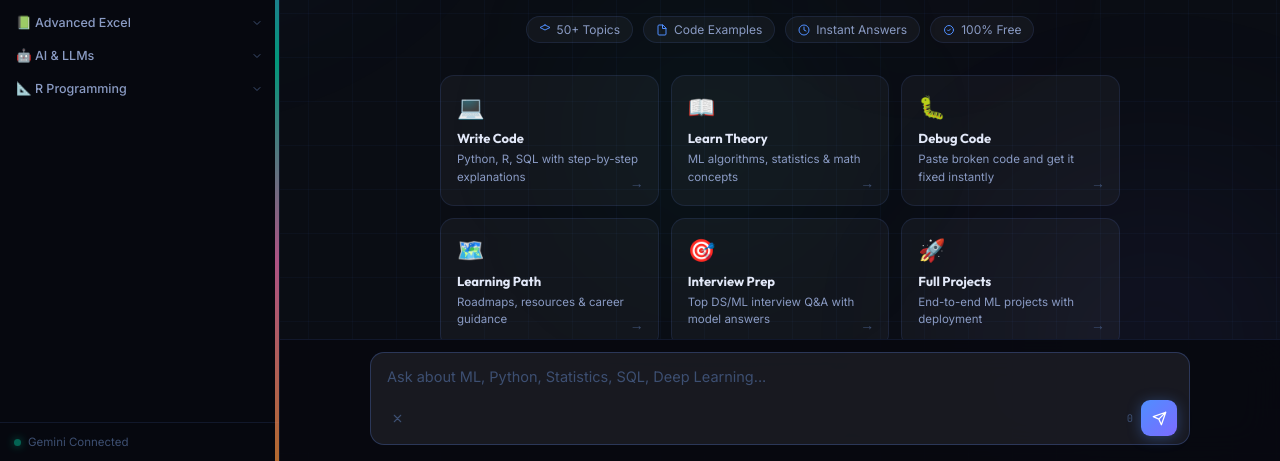
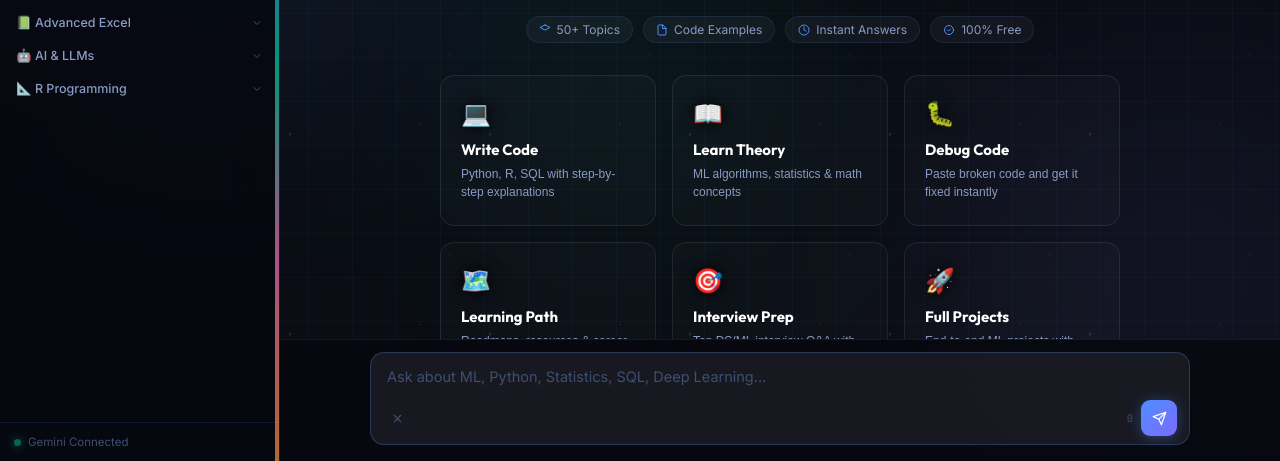
Before and after one commit to Devendragirase04/Data_Science_Chat, a website: page index.html in a window 1280 px wide. Shown: the part 339-800 px from the top of the page. Drawn offline with Linux system fonts and the light colour scheme.

Commit message:
style: world-class visual upgrade with mouse-tracking glows, starfield background, and premium glassmorphism

```diff
--- a/index.html
+++ b/index.html
@@ -14,6 +14,7 @@
 
 <!-- BG -->
 <div class="bg-canvas">
+  <div class="stars"></div>
   <div class="bg-grid"></div>
   <div class="orb orb1"></div>
   <div class="orb orb2"></div>
--- a/style.css
+++ b/style.css
@@ -67,22 +67,46 @@ html, body {
     linear-gradient(90deg, rgba(79,142,255,.04) 1px, transparent 1px);
   background-size: 44px 44px;
 }
+/* Animated starfield background */
+.stars {
+  position: absolute;
+  top: 0; left: 0; width: 100%; height: 100%;
+  background: transparent;
+  z-index: 0;
+}
+.stars::after {
+  content: "";
+  position: absolute;
+  top: -100%; left: 0; width: 200%; height: 200%;
+  background-image:
+    radial-gradient(1px 1px at 20px 30px, #fff, rgba(0,0,0,0)),
+    radial-gradient(1px 1px at 40px 70px, #fff, rgba(0,0,0,0)),
+    radial-gradient(1.5px 1.5px at 50px 160px, rgba(255,255,255,0.5), rgba(0,0,0,0)),
+    radial-gradient(2px 2px at 90px 40px, #fff, rgba(0,0,0,0));
+  background-repeat: repeat;
+  background-size: 200px 200px;
+  animation: starsMove 120s linear infinite;
+  opacity: 0.15;
+}
+@keyframes starsMove { from { transform: translateY(0); } to { transform: translateY(50%); } }
+
 /* Neon orbital orbs */
 .orb {
   position: absolute;
   border-radius: 50%;
-  filter: blur(90px);
+  filter: blur(100px);
   pointer-events: none;
-  animation: orbFloat 14s ease-in-out infinite;
+  animation: orbFloat 20s ease-in-out infinite;
+  mix-blend-mode: screen;
 }
-.orb1 { width: 600px; height: 600px; top: -200px; left: -150px; background: radial-gradient(circle, rgba(79,142,255,.12) 0%, transparent 70%); }
-.orb2 { width: 500px; height: 500px; bottom: -150px; right: -100px; background: radial-gradient(circle, rgba(124,107,255,.09) 0%, transparent 70%); }
-.orb3 { width: 350px; height: 350px; top: 40%; left: 40%; background: radial-gradient(circle, rgba(0,212,168,.07) 0%, transparent 70%); }
-.orb4 { width: 250px; height: 250px; top: 20%; right: 20%; background: radial-gradient(circle, rgba(244,114,182,.05) 0%, transparent 70%); }
+.orb1 { width: 600px; height: 600px; top: -100px; left: -100px; background: radial-gradient(circle, rgba(79,142,255,0.15) 0%, transparent 75%); }
+.orb2 { width: 500px; height: 500px; bottom: -100px; right: -100px; background: radial-gradient(circle, rgba(124,107,255,0.12) 0%, transparent 75%); }
+.orb3 { width: 400px; height: 400px; top: 30%; left: 30%; background: radial-gradient(circle, rgba(0,212,168,0.1) 0%, transparent 75%); }
+
 @keyframes orbFloat {
-  0%, 100% { transform: translate(0,0); }
-  33% { transform: translate(25px, -20px); }
-  66% { transform: translate(-20px, 25px); }
+  0%, 100% { transform: translate(0,0) scale(1); }
+  33% { transform: translate(50px, -40px) scale(1.1); }
+  66% { transform: translate(-30px, 60px) scale(0.9); }
 }
 
 /* ---------------------------
@@ -94,14 +118,14 @@ html, body {
   top: 0;
   height: 100vh;
   width: var(--sw);
-  background: rgba(7,9,15,.95);
-  backdrop-filter: blur(24px);
-  -webkit-backdrop-filter: blur(24px);
-  border-right: 1px solid var(--border);
+  background: rgba(7,9,15,0.85);
+  backdrop-filter: blur(30px) saturate(180%);
+  -webkit-backdrop-filter: blur(30px) saturate(180%);
+  border-right: 1px solid rgba(255,255,255,0.08);
   display: flex;
   flex-direction: column;
   z-index: 100;
-  transition: transform .3s cubic-bezier(.4,0,.2,1);
+  transition: transform .4s cubic-bezier(.16, 1, 0.3, 1);
 }
 .sidebar.hidden { transform: translateX(-100%); }
 .sidebar-header {
@@ -269,41 +293,44 @@ html, body {
 .w-sub { color: var(--text2); font-size: 15px; line-height: 1.7; margin-bottom: 28px; }
 
 /* ---------------------------
-   Quick Cards – hover glass + glow
+   Quick Cards – Mouse Tracking Spotlight
    --------------------------- */
-.quick-cards { display: grid; grid-template-columns: repeat(3, 1fr); gap: 12px; margin-bottom: 24px; }
+.quick-cards { display: grid; grid-template-columns: repeat(3, 1fr); gap: 16px; margin-bottom: 24px; }
 .q-card {
   position: relative;
-  overflow: hidden;
-  background: var(--surface);
-  border: 1px solid var(--border);
+  background: rgba(255,255,255,0.02);
+  border: 1px solid rgba(255,255,255,0.08);
   border-radius: var(--r);
-  padding: 18px 16px;
+  padding: 24px 20px;
   text-align: left;
   cursor: pointer;
-  font-family: var(--sans);
-  transition: all .22s;
+  transition: transform 0.3s cubic-bezier(0.175, 0.885, 0.32, 1.275), background 0.3s, border 0.3s;
+  overflow: hidden;
+}
+/* Mouse Tracking Spotlight Glow */
+.q-card::before {
+  content: "";
+  position: absolute;
+  inset: 0;
+  background: radial-gradient(600px circle at var(--mouse-x) var(--mouse-y), rgba(255,255,255,0.08), transparent 40%);
+  opacity: 0;
+  transition: opacity 0.4s;
+  pointer-events: none;
 }
 .q-card:hover {
-  transform: translateY(-3px);
-  border-color: var(--border2);
-  box-shadow: 0 12px 32px rgba(0,0,0,.4);
+  transform: translateY(-5px) scale(1.02);
+  background: rgba(255,255,255,0.04);
+  border-color: rgba(255,255,255,0.2);
+  box-shadow: 0 15px 35px rgba(0,0,0,0.5);
 }
-.q-card-glow {
-  position: absolute; inset: 0; opacity: 0; transition: opacity .3s; border-radius: inherit;
-}
-.q-card:hover .q-card-glow { opacity: 1; }
-.q-card.c1 .q-card-glow { background: radial-gradient(circle at 50% 0%, rgba(79,142,255,.12), transparent 70%); }
-.q-card.c2 .q-card-glow { background: radial-gradient(circle at 50% 0%, rgba(124,107,255,.12), transparent 70%); }
-.q-card.c3 .q-card-glow { background: radial-gradient(circle at 50% 0%, rgba(0,212,168,.1), transparent 70%); }
-.q-card.c4 .q-card-glow { background: radial-gradient(circle at 50% 0%, rgba(251,146,60,.1), transparent 70%); }
-.q-card.c5 .q-card-glow { background: radial-gradient(circle at 50% 0%, rgba(244,114,182,.1), transparent 70%); }
-.q-card.c6 .q-card-glow { background: radial-gradient(circle at 50% 0%, rgba(52,211,153,.1), transparent 70%); }
-.q-emoji { font-size: 22px; margin-bottom: 10px; display: block; }
-.q-title { font-family: var(--head); font-size: 13px; font-weight: 700; color: var(--text); margin-bottom: 5px; }
-.q-desc { font-size: 11.5px; color: var(--text2); line-height: 1.55; }
-.q-arrow { position: absolute; right: 14px; bottom: 14px; color: var(--text3); font-size: 14px; transition: transform .2s; }
-.q-card:hover .q-arrow { transform: translateX(3px); color: var(--a1); }
+.q-card:hover::before { opacity: 1; }
+
+.q-emoji { font-size: 24px; margin-bottom: 12px; display: block; filter: drop-shadow(0 0 8px currentColor); }
+.q-title { font-family: var(--head); font-weight: 700; font-size: 15px; margin-bottom: 6px; color: #fff; }
+.q-desc { font-size: 12px; color: var(--text2); line-height: 1.5; }
+.q-arrow { position: absolute; bottom: 18px; right: 20px; font-size: 14px; opacity: 0; transform: translateX(-10px); transition: all 0.3s; color: var(--a1); }
+.q-card:hover .q-arrow { opacity: 1; transform: none; }
+
 
 /* ---------------------------
    Messages – glass bubbles with subtle fade‑in
--- a/ui.js
+++ b/ui.js
@@ -39,6 +39,17 @@ document.addEventListener('DOMContentLoaded', () => {
   // Observe all quick-card elements for fade-in
   document.querySelectorAll('.q-card').forEach(card => fadeObserver.observe(card));
 
+  // ===== MOUSE TRACKING GLOW FOR CARDS =====
+  document.getElementById('welcomeScreen').addEventListener('mousemove', (e) => {
+    for (const card of document.querySelectorAll('.q-card')) {
+      const rect = card.getBoundingClientRect(),
+            x = e.clientX - rect.left,
+            y = e.clientY - rect.top;
+      card.style.setProperty('--mouse-x', `${x}px`);
+      card.style.setProperty('--mouse-y', `${y}px`);
+    }
+  });
+
   // Add ripple-btn class AND attach ripple listener to interactive buttons
   document.querySelectorAll('.new-chat-btn, .topic-btn').forEach(btn => {
     btn.classList.add('ripple-btn');
```
